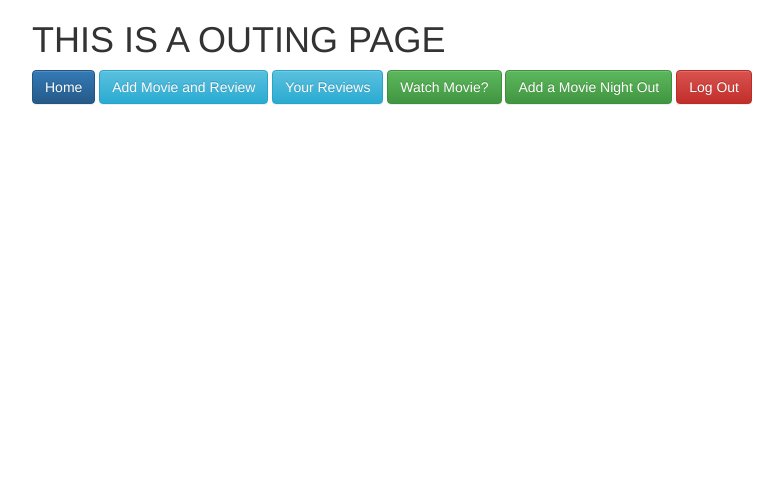
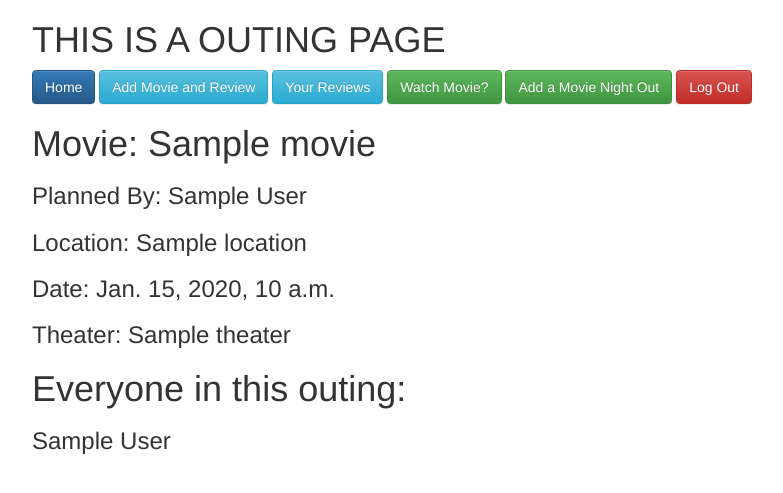
Before and after one commit to andrewc91/Movie_Review, a Django app: template movie_review/apps/movie_app/templates/movie_app/outing.html in a window 1280 px wide. Shown: the top 493 px of the page, without its empty margins (38-821 px from the left). Run offline with Django 3.2, Linux system fonts and the light colour scheme; the template is opened without the code that fills it: most values are stand-ins (such as "Sample title", 1, 10 or a date in 2020); some libraries are stand-ins or nearby versions.

Commit message:
single outing page set

```diff
--- a/movie_review/apps/movie_app/templates/movie_app/outing.html
+++ b/movie_review/apps/movie_app/templates/movie_app/outing.html
@@ -20,6 +20,20 @@
       <a class="btn btn-success" href="{% url 'movies:watch' %}">Watch Movie?</a>
       <a class="btn btn-success" href="{% url 'movies:add' %}">Add a Movie Night Out</a>
       <a class="btn btn-danger" href="{% url 'users:logout' %}">Log Out</a>
+
+      {% if outing %}
+      <h1>Movie: {{outing.movie}}</h1>
+      <h3>Planned By: {{outing.user.first_name}} {{outing.user.last_name}}</h3>
+      <h3>Location: {{outing.location}}</h3>
+      <h3>Date: {{outing.date}}</h3>
+      <h3>Theater: {{outing.theater}}</h3>
+      {% endif %}
+
+      <h1>Everyone in this outing:<h1>
+        {% for group in groups %}
+          <h3>{{group.first_name}} {{group.last_name}}</h3>
+        {% endfor %}
+
     </div>
   </body>
 </html>
--- a/movie_review/apps/movie_app/templates/movie_app/watch.html
+++ b/movie_review/apps/movie_app/templates/movie_app/watch.html
@@ -37,7 +37,7 @@
           {% for outing in outings %}
           <tr>
             <td>{{outing.user.first_name}} {{outing.user.last_name}}</td>
-            <td>{{outing.movie}}</td>
+            <td><a href="{% url 'movies:outing' outing.id %}">{{outing.movie}}</a></td>
             <td>{{outing.location}}</td>
             <td>{{outing.date}}</td>
             <td>{{outing.theater}}</td>
@@ -63,7 +63,7 @@
           {% for user in users %}
           <tr>
             <td>{{user.user.first_name}} {{user.user.last_name}}</td>
-            <td>{{user.movie}}</td>
+            <td><a href="{% url 'movies:outing' user.id %}">{{user.movie}}</a></td>
             <td>{{user.location}}</td>
             <td>{{user.date}}</td>
             <td>{{user.theater}}</td>
```
Also changed, not shown: movie_review/apps/movie_app/views.py (+9 -1 lines), 2 other files.
